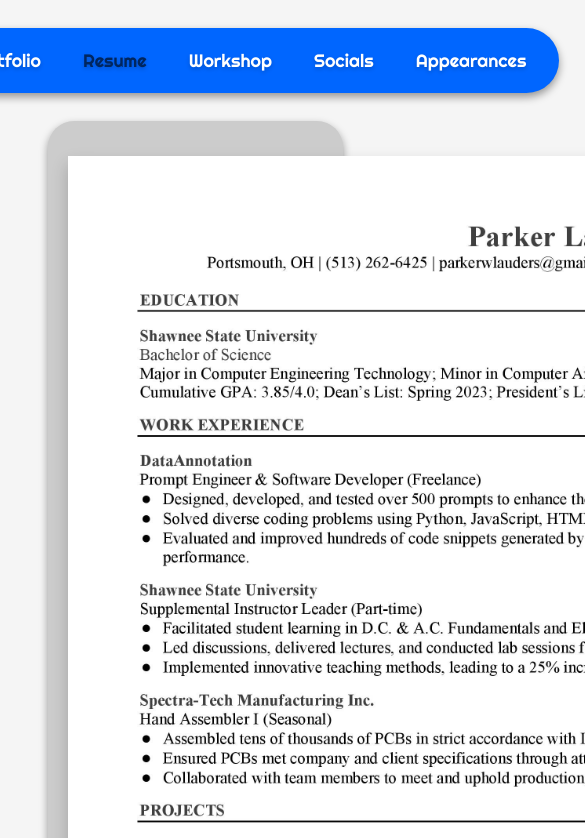
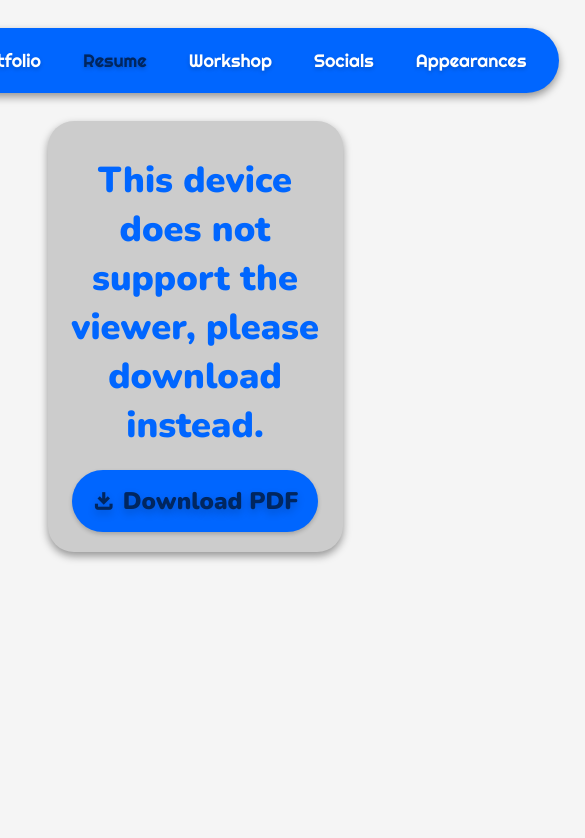
Before and after one commit to LaudersP/pwldigital-website-v2, a React (Create React App) app: page /resume in a window 390 px wide. Shown: the top 838 px of the page, 585 px wide, since content can reach past the window. Built offline with nearby package versions, Linux system fonts and the light colour scheme.

Commit message:
feat: Added mobile support to the component

```diff
--- a/src/Components/Display/PDFViewer/PDFViewer.css
+++ b/src/Components/Display/PDFViewer/PDFViewer.css
@@ -15,8 +15,30 @@
   text-shadow: 0 4px 8px rgba(0, 0, 0, 0.2);
 }
 
-.pdfviewer-pdf img {
-  width: 1000px;
+.pdfviewer-content {
+  display: flex;
+  justify-content: center;
+}
+
+.download-button {
+  margin-top: 20px;
+  display: flex;
+  justify-content: center;
+}
+
+.pdfviewer-content img {
+  width: 70vw;
+  max-width: 1000px;
   height: auto;
   box-shadow: 0 8px 16px rgba(0, 0, 0, 0.2);
 }
+
+.unsupported-message {
+  text-align: center;
+  font-family: "Nunito", sans-serif;
+  font-optical-sizing: auto;
+  font-weight: 900;
+  font-style: normal;
+  font-size: 36px;
+  color: #0066ff;
+}
--- a/src/Components/Display/PDFViewer/PDFViewer.jsx
+++ b/src/Components/Display/PDFViewer/PDFViewer.jsx
@@ -1,33 +1,60 @@
-import React from "react";
+import React, { useState, useEffect } from "react";
 import "./PDFViewer.css";
 
 import Button from "../../Interaction/Button/Button";
 
 const PDFViewer = ({ label, filename, alt, title }) => {
+  const [isSupported, setIsSupported] = useState(true);
+
+  useEffect(() => {
+    const handleResize = () => {
+      if (window.innerWidth < 600) {
+        setIsSupported(false);
+      } else {
+        setIsSupported(true);
+      }
+    };
+
+    handleResize();
+
+    window.addEventListener("resize", handleResize);
+
+    return () => {
+      window.removeEventListener("resize", handleResize);
+    };
+  }, []);
+
   const handleContextMenu = (event) => {
     event.preventDefault();
   };
 
   return (
-    <div className="pdfviewer-label">
+    <div className="pdfviewer-container">
       <div className="pdfviewer-label">{label}</div>
-      <div className="pdfviewer-pdf">
+      <div className="pdfviewer-content">
+        {isSupported ? (
           <img
             src={filename}
             alt={alt}
             title={title}
             onContextMenu={handleContextMenu}
           />
+        ) : (
+          <div className="unsupported-message">
+            This device does not support the viewer, please download instead.
+          </div>
+        )}
       </div>
       <div className="download-button">
         <Button
           iconName="download"
           label="Download PDF"
           type="download"
-          destination="/files/Parker Lauders Computer Engineering Technology.pdf"
+          destination={filename}
         />
       </div>
     </div>
   );
 };
+
 export default PDFViewer;
```
Lines whose indentation alone changed are shown as unchanged.
